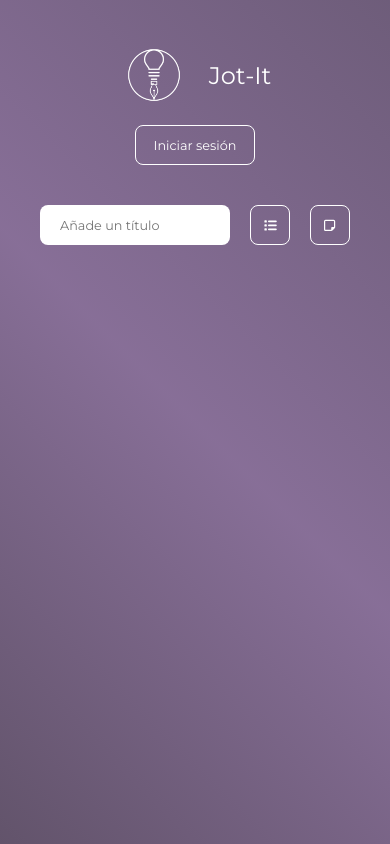
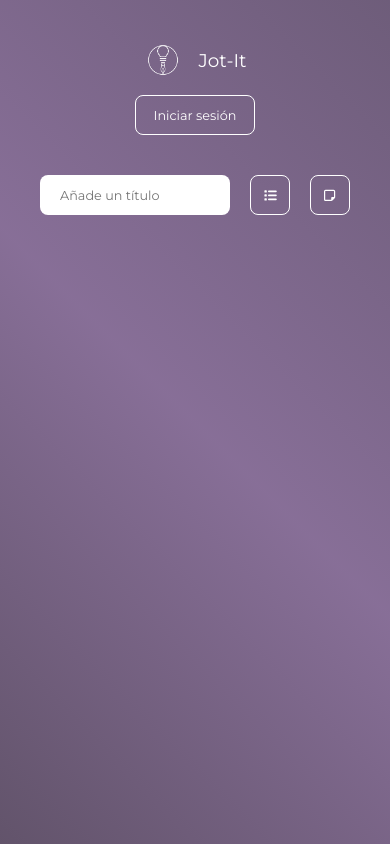
Before and after one commit to 99pmore/ListsAndNotes-App, a React (Create React App) app: page / in a window 390 px wide. Built offline with nearby package versions, Linux system fonts and the light colour scheme.

Commit message:
mobile-first design changes

```diff
--- a/src/styles/components/_login.scss
+++ b/src/styles/components/_login.scss
@@ -4,25 +4,26 @@
     display: flex;
     justify-content: space-between;
     align-items: center;
+    flex-direction: column;
+    gap: 15px;
 
     .logo {
         display: flex;
         justify-content: center;
         align-items: center;
-        gap: 20px;
+        gap: 15px;
 
         img {
-            width: 70px;
+            width: 40px;
         }
 
         span {
             color: white;
-            font-size: 1.5rem;
+            font-size: 1.15rem;
         }
     }
 
     .not-logged {
-
         button {
             @include create-button(white, white, 120px, white, black);
         }
@@ -41,10 +42,22 @@
     }
 }
 
-@media (max-width: 600px) {
 
+
+@media (min-width: 600px) {
     .container {
-        flex-direction: column;
-        gap: 15px;
+        flex-direction: row;
+
+        .logo {
+            gap: 20px;
+
+            img {
+                width: 70px;
+            }
+
+            span {
+                font-size: 1.5rem;
+            }
+        }
     }
-  }
+}
```
